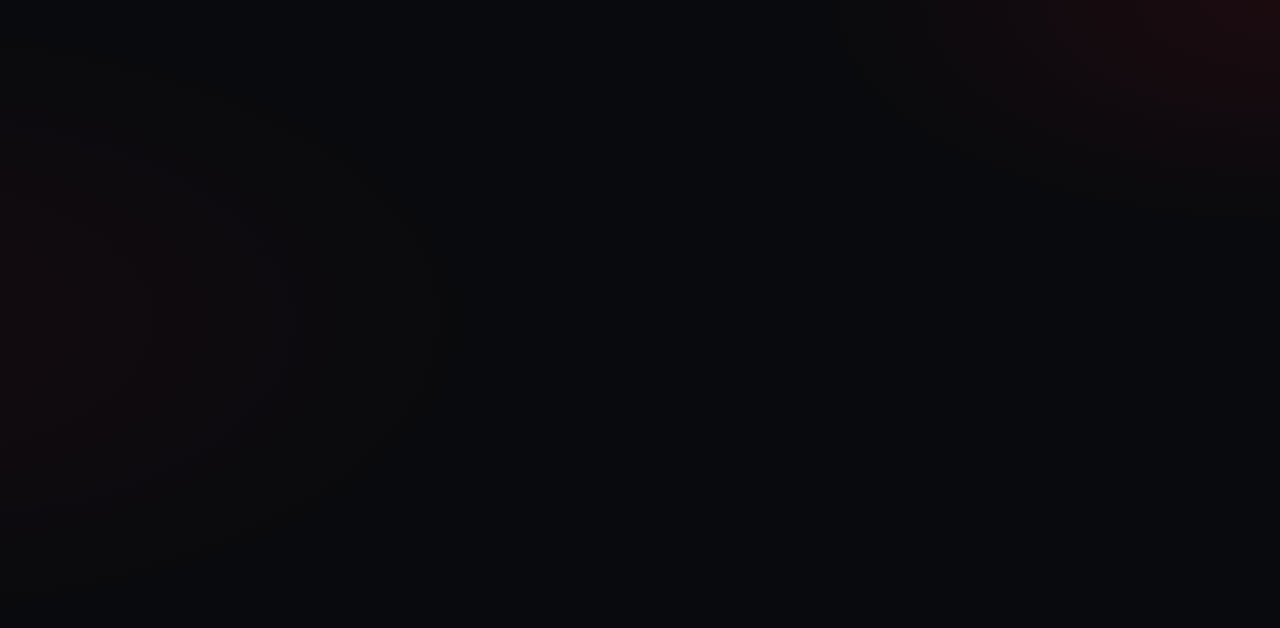
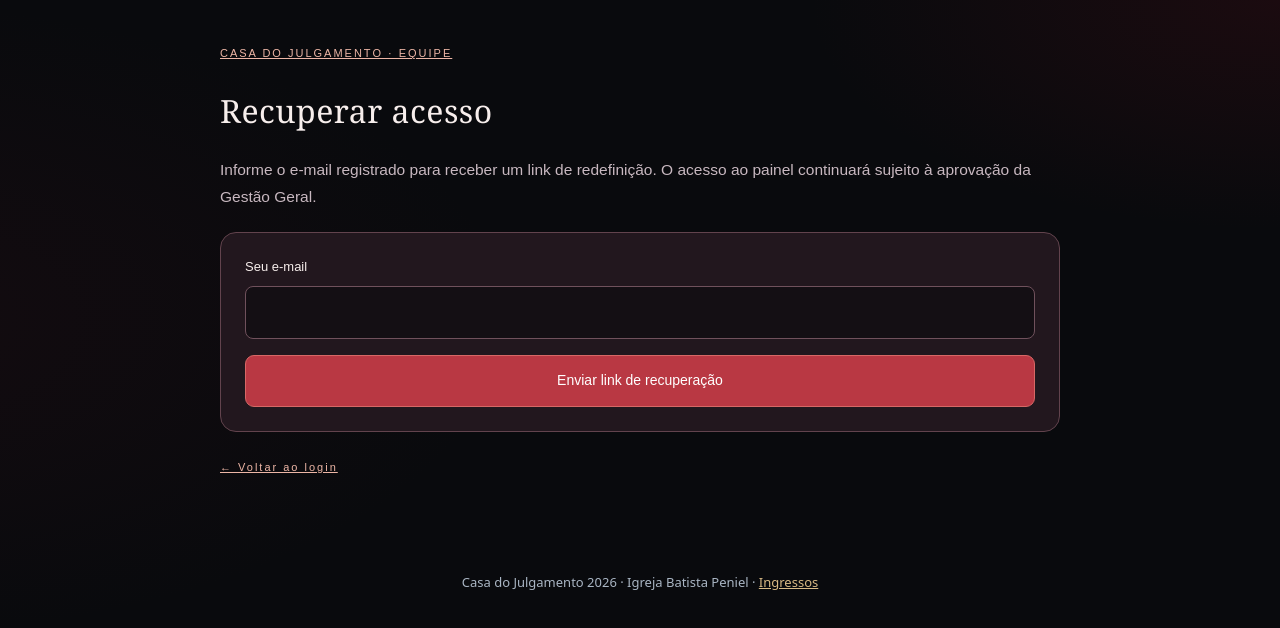
Before and after one commit to ibpenielvitoriadaconquista-arch/casadojulgamento, a Next.js app in the folder apps/site-oficial/: page /operacao/recuperar in a window 1280 px wide. Before the commit this address had no page. Shown: the top 628 px of the page. Built offline with nearby package versions, Linux system fonts and the light colour scheme.

Commit message:
feat: email password recovery with dedicated Peniel pages

```diff
--- /dev/null
+++ b/apps/site-oficial/pages/operacao/recuperar.jsx
@@ -0,0 +1,22 @@
+import {useState} from 'react';
+import StaffShell from '../../components/StaffShell';
+export default function Recuperar(){
+ const [busy,setBusy]=useState(false),[message,setMessage]=useState(''),[error,setError]=useState('');
+ async function send(e){
+  e.preventDefault();setBusy(true);setError('');
+  const email=String(new FormData(e.currentTarget).get('email')||'');
+  try{
+   const r=await fetch('/api/operacao/recuperar',{method:'POST',headers:{'Content-Type':'application/json'},body:JSON.stringify({email}),signal:AbortSignal.timeout(15000)});
+   const d=await r.json();if(!r.ok)throw Error(d.error||'Não foi possível solicitar o link.');setMessage(d.message);
+  }catch(e){setError(e.message||'Conexão indisponível.');}finally{setBusy(false);}
+ }
+ return <StaffShell title="Recuperar acesso">
+ <p>Informe o e-mail registrado para receber um link de redefinição. O acesso ao painel continuará sujeito à aprovação da Gestão Geral.</p>
+ <form onSubmit={send}>
+  <label>Seu e-mail<input name="email" type="email" required autoComplete="email"/></label>
+  {error&&<p role="alert" className="error">{error}</p>}
+  {message&&<p role="status">{message}</p>}
+  <button disabled={busy}>{busy?'Enviando…':'Enviar link de recuperação'}</button>
+ </form><a href="/operacao/login">← Voltar ao login</a>
+ </StaffShell>;
+}
```
